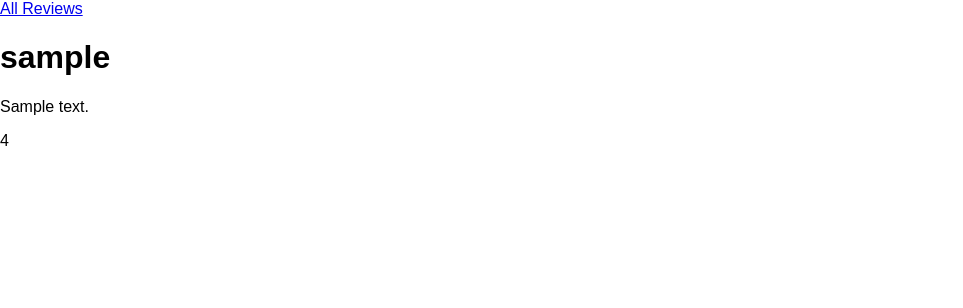
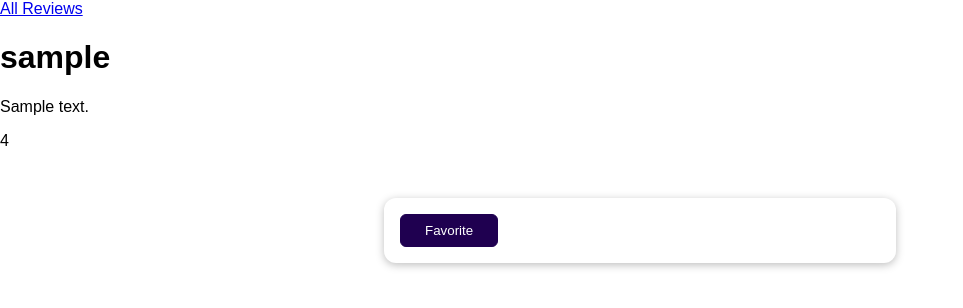
Before and after one commit to zkkamir/django_practical, a Django app: page /reviews/1 in a window 1280 px wide. Shown: the top 308 px of the page, without its empty margins (0-963 px from the left). Run offline with Django 3.2, Linux system fonts and the light colour scheme; tables that the repository leaves empty hold one stand-in row (values such as "Sample post").

Commit message:
Used sessions.

```diff
--- a/feedback/reviews/templates/reviews/review_detail.html
+++ b/feedback/reviews/templates/reviews/review_detail.html
@@ -7,4 +7,13 @@
     <h1>{{ review.username }}</h1>
     <p>{{ review.review_text }}</p>
     <p>{{ review.rating }}</p>
+    {% if is_favorite %}
+        <p>This is my favorite review!</p>
+    {% else %}
+        <form action="/reviews/favorite" method="POST">
+            {% csrf_token %}
+            <input type="hidden" name="review_id" value="{{ review.id }}">
+            <button>Favorite</button>
+        </form>
+    {% endif %}
 {% endblock content %}
--- a/feedback/reviews/urls.py
+++ b/feedback/reviews/urls.py
@@ -6,5 +6,6 @@
     path("", views.ReviewView.as_view()),
     path("thank-you", views.ThankYouView.as_view(), name="thank-you"),
     path("reviews", views.ReviewsListView.as_view(), name="reviews"),
+    path("reviews/favorite", views.AddFavoriteView.as_view(), name="favorite-review"),
     path("reviews/<int:pk>", views.ReviewDetailView.as_view(), name="review-detail")
 ]
--- a/feedback/reviews/views.py
+++ b/feedback/reviews/views.py
@@ -1,5 +1,6 @@
-from django.http import HttpResponseRedirect
-from django.shortcuts import render
+from django.http import request
+from django.http.response import HttpResponseRedirect
+from django.views import View
 from django.views.generic.base import TemplateView
 from django.views.generic import DeleteView, ListView
 from django.views.generic.edit import CreateView
@@ -33,3 +34,18 @@
 class ReviewDetailView(DeleteView):
     template_name = "reviews/review_detail.html"
     model = Review
+
+    def get_context_data(self, **kwargs):
+        context = super().get_context_data(**kwargs)
+        loaded_review = self.object
+        request = self.request
+        favorite_id = request.session.get("favorite_review")
+        context["is_favorite"] = favorite_id == str(loaded_review.id)
+        return context
+
+
+class AddFavoriteView(View):
+    def post(self, request):
+        review_id = request.POST["review_id"]
+        request.session["favorite_review"] = review_id
+        return HttpResponseRedirect("/reviews/" + review_id)
```
